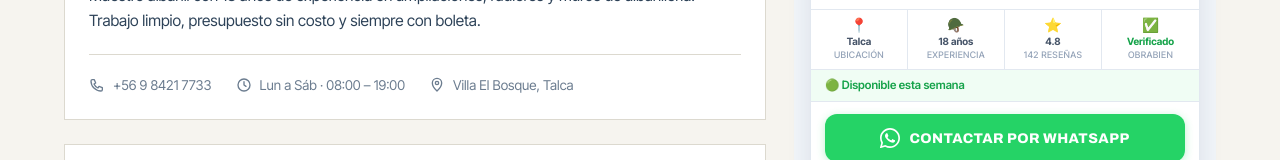
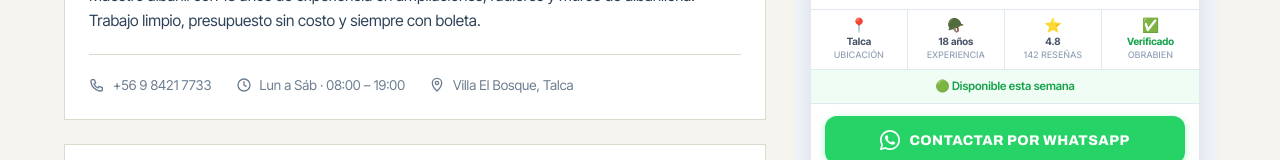
Before and after one commit to jorgearojasr-cyber/obrabien, a Next.js app: page /maestro/m-001 in a window 1280 px wide. Shown: the part 516-676 px from the top of the page. Built offline with nearby package versions, Linux system fonts and the light colour scheme; no server answers.

Commit message:
feat: banner disponibilidad 50/50 grid con separador vertical

```diff
--- a/src/components/ProfessionalCard.tsx
+++ b/src/components/ProfessionalCard.tsx
@@ -421,25 +421,28 @@ export default function ProfessionalCard({ m, maestroId }: Props) {
           {/* 5. Availability banner */}
           {(() => {
             const isAvail = (m.disponibilidad ?? "disponible") !== "no_disponible";
-            const text = !isAvail
-              ? "⚪ Consultar disponibilidad"
-              : m.atiendeUrgencias
-              ? "🟢 Disponible esta semana · 🚨 Atiende urgencias"
-              : "🟢 Disponible esta semana";
+            const showUrgencias = isAvail && m.atiendeUrgencias;
+            const cellStyle: React.CSSProperties = {
+              padding: "9px 10px", textAlign: "center",
+              fontSize: 11.5, fontWeight: 600, lineHeight: 1.3,
+              color: isAvail ? VER_GREEN : "#64748B",
+              display: "flex", alignItems: "center", justifyContent: "center",
+            };
             return (
               <div style={{
                 ...sep,
-                padding: "8px 14px",
                 background: isAvail ? "#F0FDF4" : CARD_BG,
-                display: "flex", alignItems: "center",
+                display: "grid",
+                gridTemplateColumns: showUrgencias ? "1fr 1fr" : "1fr",
               }}>
-                <span style={{
-                  fontSize: 11.5, fontWeight: 600,
-                  color: isAvail ? VER_GREEN : "#64748B",
-                  lineHeight: 1.3,
-                }}>
-                  {text}
-                </span>
+                <div style={cellStyle}>
+                  {isAvail ? "🟢 Disponible esta semana" : "⚪ Consultar disponibilidad"}
+                </div>
+                {showUrgencias && (
+                  <div style={{ ...cellStyle, borderLeft: "1px solid rgba(0,0,0,0.1)", color: "#DC2626" }}>
+                    🚨 Atiende urgencias
+                  </div>
+                )}
               </div>
             );
           })()}
```
